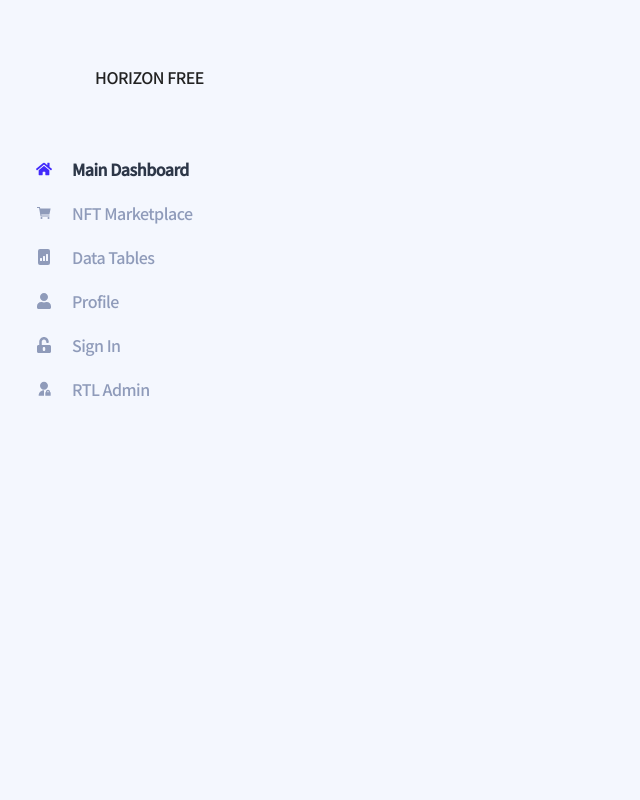
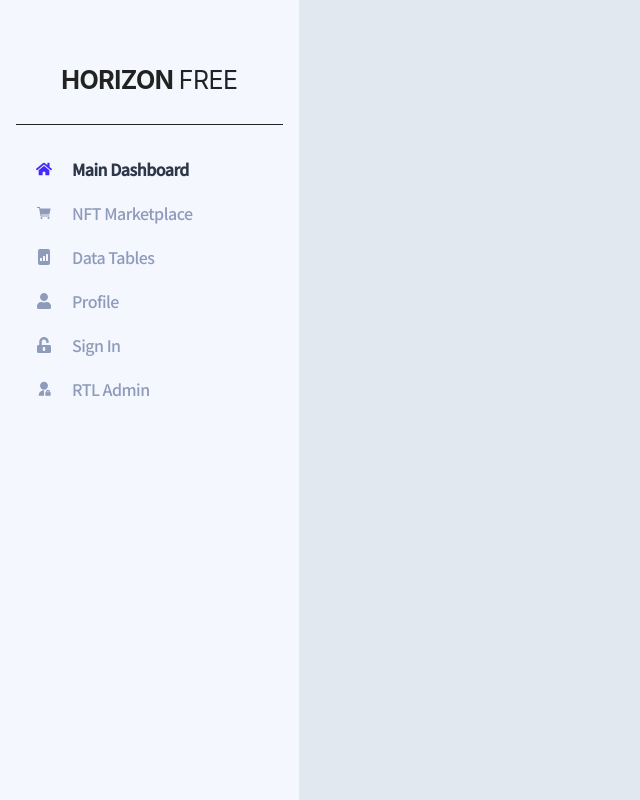
Before and after one commit to hyeeons/react_clone_dashboard-hori, a React (Create React App) app: page / in a window 1280 px wide. Shown: the whole page, without its empty margins (0-640 px from the left). Built offline with nearby package versions, Linux system fonts and the light colour scheme.

Commit message:
gnb부분 내가 짠 코드

```diff
--- a/src/components/comm/MenuList.jsx
+++ b/src/components/comm/Gnb.jsx
@@ -8,7 +8,7 @@ import { FaUnlockAlt } from "react-icons/fa";
 import { RiAdminFill } from "react-icons/ri";
 import { useState } from "react";
 
-const MenuList = () => {
+const Gnb = () => {
   const [isSelected, setIsSelected] = useState(0);
   const MenuArr = [
     { link: "/", icon: <FaHome />, value: "Main Dashboard" },
@@ -68,4 +68,4 @@ const MenuList = () => {
   );
 };
 
-export default MenuList;
+export default Gnb;
--- a/src/components/layout/Header.jsx
+++ b/src/components/layout/Header.jsx
@@ -1,15 +1,28 @@
-import { Box } from "@chakra-ui/react";
+import { Box, Heading } from "@chakra-ui/react";
 import { Link } from "react-router-dom";
-import MenuList from "../comm/MenuList";
+import Gnb from "../comm/Gnb";
 
 const Header = () => {
   return (
     <>
       <Box>
-        <Box h={100} padding={10} textAlign={"center"}>
-          <Link to="/">HORIZON FREE</Link>
-        </Box>
-        <MenuList />
+        <Heading
+          as={"h1"}
+          fontSize={25}
+          fontWeight={400}
+          pt={14}
+          pb={9}
+          h={100}
+          padding={10}
+          textAlign={"center"}
+          borderBottom={"1px solid"}
+          borderColor={"lineDefault"}
+        >
+          <Link to="/">
+            <strong>HORIZON </strong>FREE
+          </Link>
+        </Heading>
+        <Gnb />
       </Box>
     </>
   );
--- a/src/components/layout/Layout.jsx
+++ b/src/components/layout/Layout.jsx
@@ -16,7 +16,7 @@ const Layout = (props) => {
         </Box>
         <Box
           as="main"
-          //   bg={"lightpink"}
+          bg={"bgmain"}
           w={`calc(100% - 299px)`}
           padding={30}
         ></Box>
--- a/src/theme/styles.js
+++ b/src/theme/styles.js
@@ -13,6 +13,7 @@ export const globalStyles = {
     white: "#FFF",
     black: "#000",
     txtdefault: "#2D3748",
+    bgmain: "#e2e8f0",
 
     brand: {
       100: "#E9E3FF",
```
